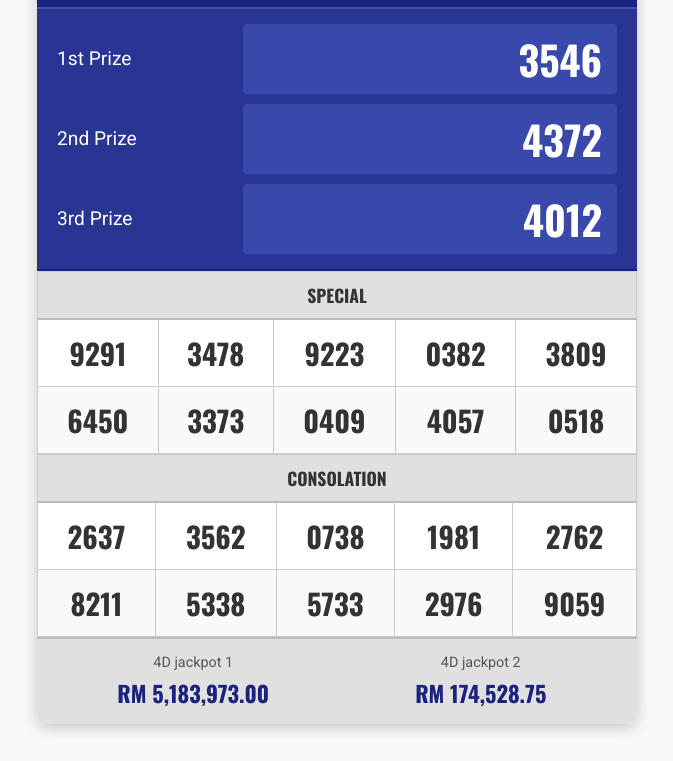
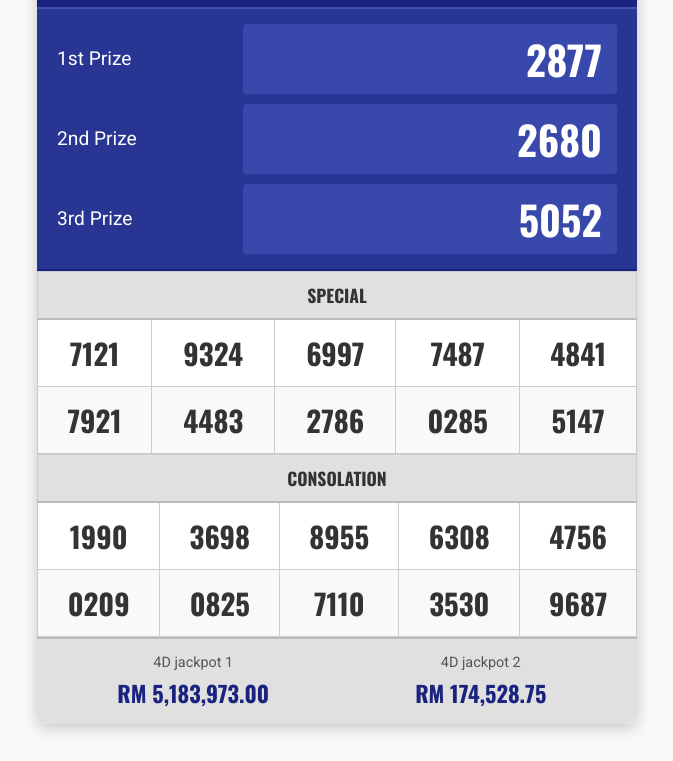
Before and after one commit to DAHENG4D/DAHENG, a plain HTML site: page index.html in a window 1280 px wide. Shown: the part 713-1474 px from the top of the page, without its empty margins (303-976 px from the left). Drawn offline with nearby package versions, Linux system fonts and the light colour scheme.

Commit message:
Auto-update index.html on Sun Nov 22 18:16:02 UTC 2026

```diff
--- a/index.html
+++ b/index.html
@@ -63,12 +63,12 @@
 </section>
 <section class="results-main-section" id="results">
 <h2 data-i18n="resultsHeading">Official DAHENG 4D Results</h2>
-<p class="section-description" data-i18n="resultsDescription">Here are the latest official results for Sat 21-11-2026.</p>
+<p class="section-description" data-i18n="resultsDescription">Here are the latest official results for Sun 22-11-2026.</p>
 <div class="results-card">
 <div class="header-section">
 <div class="header-left">
 <span class="logo-text" data-i18n="brandName">DAHENG 4D</span>
-<span class="draw-date">Sat 21-11-2026</span>
+<span class="draw-date">Sun 22-11-2026</span>
 </div>
 <div class="header-right">
 <span class="draw-no"></span>
@@ -78,15 +78,15 @@
 <div class="prize-section top-prizes">
 <div class="prize-row">
 <div class="prize-label" data-i18n="prizeLabel1">1st Prize</div>
-<div class="prize-number">3546</div>
+<div class="prize-number">2877</div>
 </div>
 <div class="prize-row">
 <div class="prize-label" data-i18n="prizeLabel2">2nd Prize</div>
-<div class="prize-number">4372</div>
+<div class="prize-number">2680</div>
 </div>
 <div class="prize-row">
 <div class="prize-label" data-i18n="prizeLabel3">3rd Prize</div>
-<div class="prize-number">4012</div>
+<div class="prize-number">5052</div>
 </div>
 </div>
 <table class="results-table special-table">
@@ -97,18 +97,18 @@
 </thead>
 <tbody>
 <tr>
-<td>9291</td>
-<td>3478</td>
-<td>9223</td>
-<td>0382</td>
-<td>3809</td>
+<td>7121</td>
+<td>9324</td>
+<td>6997</td>
+<td>7487</td>
+<td>4841</td>
 </tr>
 <tr>
-<td>6450</td>
-<td>3373</td>
-<td>0409</td>
-<td>4057</td>
-<td>0518</td>
+<td>7921</td>
+<td>4483</td>
+<td>2786</td>
+<td>0285</td>
+<td>5147</td>
 </tr>
 </tbody>
 </table>
@@ -120,18 +120,18 @@
 </thead>
 <tbody>
 <tr>
-<td>2637</td>
-<td>3562</td>
-<td>0738</td>
-<td>1981</td>
-<td>2762</td>
+<td>1990</td>
+<td>3698</td>
+<td>8955</td>
+<td>6308</td>
+<td>4756</td>
 </tr>
 <tr>
-<td>8211</td>
-<td>5338</td>
-<td>5733</td>
-<td>2976</td>
-<td>9059</td>
+<td>0209</td>
+<td>0825</td>
+<td>7110</td>
+<td>3530</td>
+<td>9687</td>
 </tr>
 </tbody>
 </table>
```
